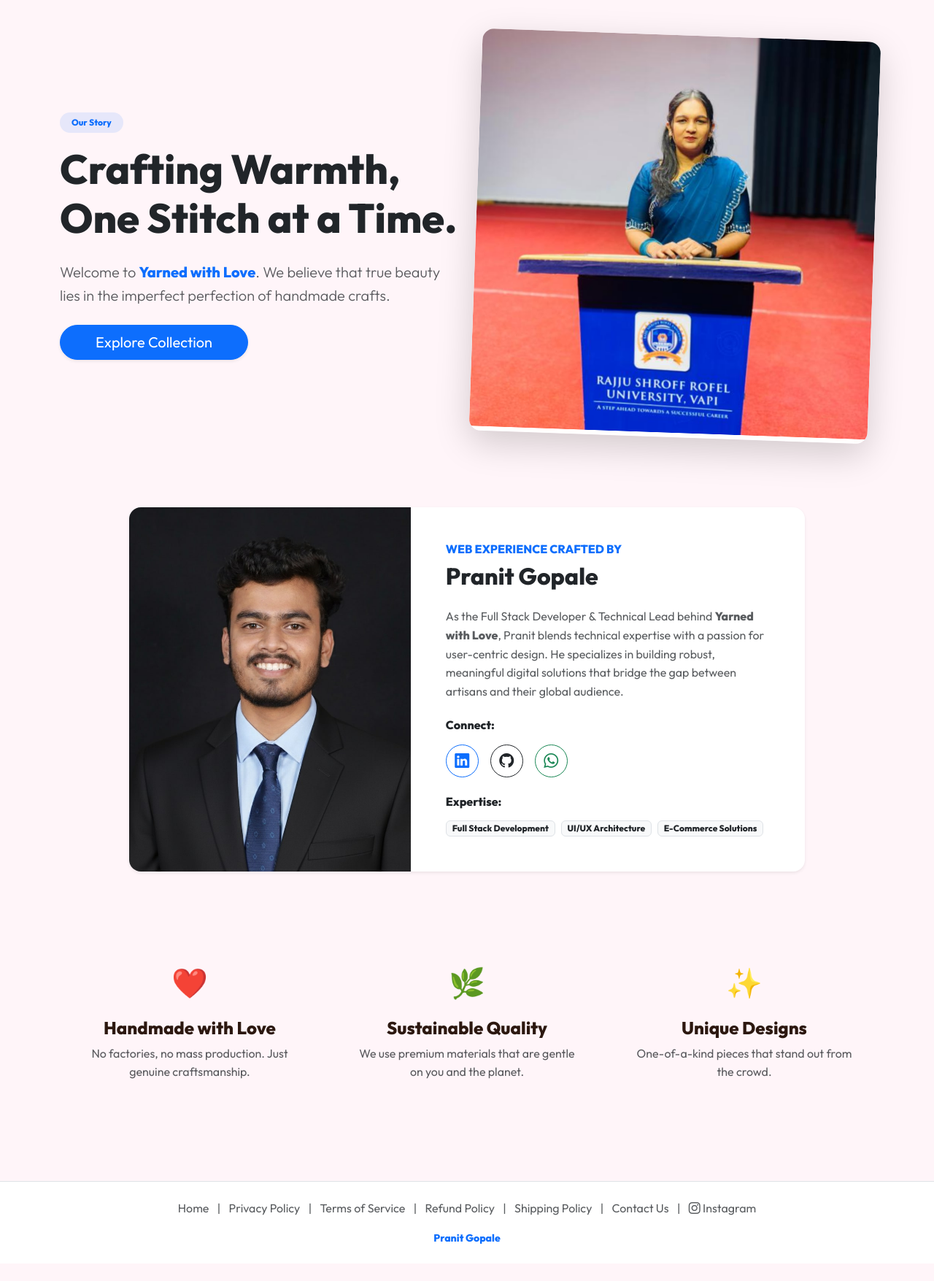
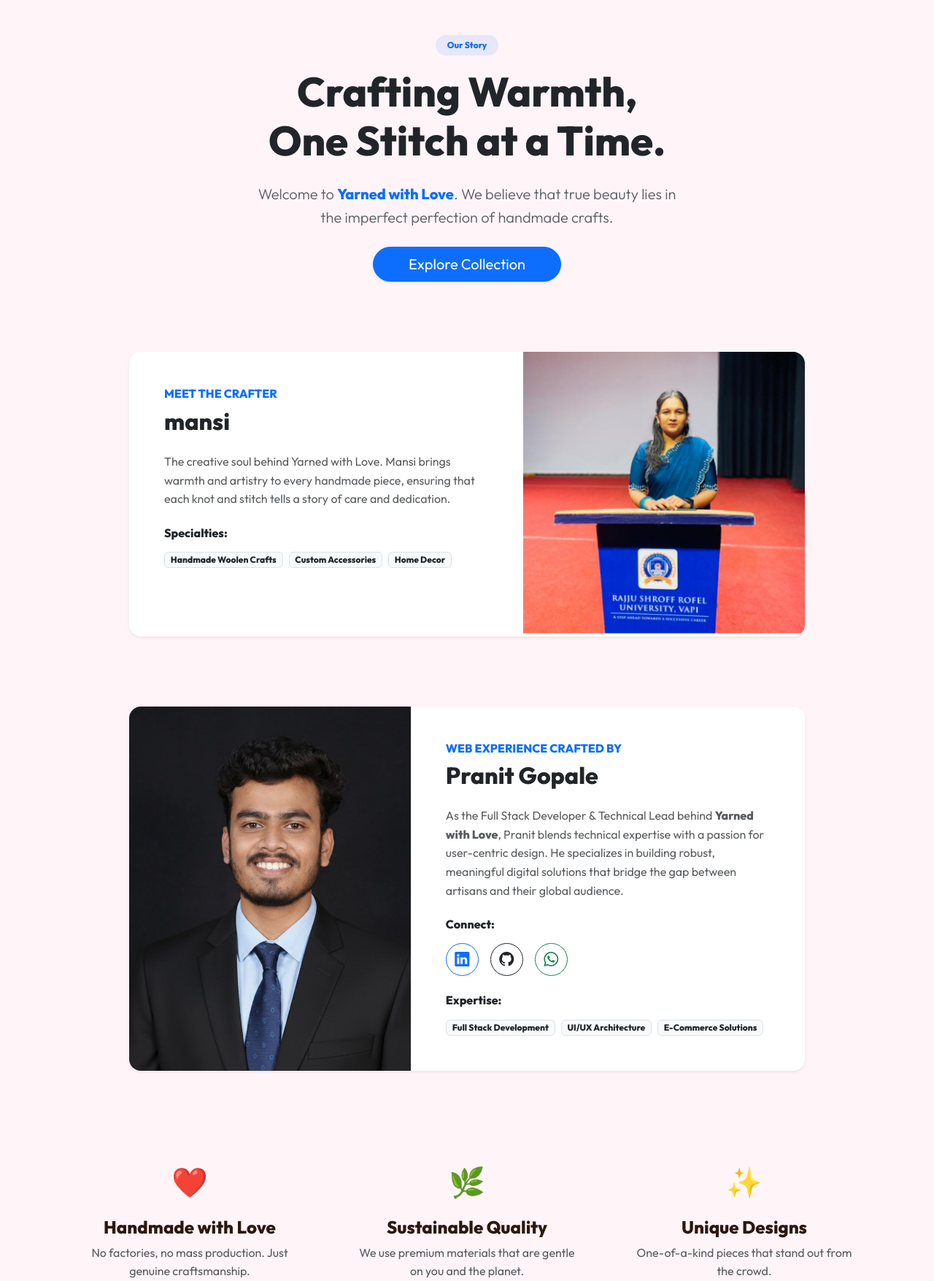
Before and after one commit to thepranit45/yarn_with_love, a Django app: page /about/ in a window 1280 px wide. Shown: the part 76-1831 px from the top of the page at 73% size. Before the commit the page ends 1780 px from the top, so only its background shows below. Run offline with Django 4.2, Linux system fonts and the light colour scheme; data comes from the database, SQL or seed files in the repository; both versions use the stored data as it was after the commit; some web fonts are replaced.

Commit message:
ABout Us Updated

```diff
--- a/templates/store/about_us.html
+++ b/templates/store/about_us.html
@@ -5,32 +5,70 @@
 {% block content %}
 <div class="container py-5">
     <!-- Hero Section -->
-    <div class="row align-items-center mb-5">
-        <div class="col-lg-6 text-center text-lg-start mb-4 mb-lg-0">
+    <!-- Hero Section -->
+    <div class="row align-items-center mb-5 justify-content-center">
+        <div class="col-lg-8 text-center mb-4 mb-lg-0">
             <span class="badge bg-primary bg-opacity-10 text-primary rounded-pill px-3 py-2 mb-3">Our Story</span>
             <h1 class="display-4 fw-bold text-dark mb-4">Crafting Warmth,<br>One Stitch at a Time.</h1>
-            <p class="lead text-muted mb-4">
+            <p class="lead text-muted mb-4 mx-auto" style="max-width: 600px;">
                 Welcome to <span class="fw-bold text-primary">Yarned with Love</span>. We believe that true beauty lies
                 in the imperfect perfection of handmade crafts.
             </p>
-            <div class="d-flex gap-3 justify-content-center justify-content-lg-start">
+            <div class="d-flex gap-3 justify-content-center">
                 <a href="{% url 'product_list' %}" class="btn btn-primary rounded-pill px-5 btn-lg shadow-sm">Explore
                     Collection</a>
             </div>
         </div>
-        <div class="col-lg-6">
-            <div class="position-relative">
-                <div class="bg-primary bg-opacity-10 rounded-circle position-absolute top-50 start-50 translate-middle"
-                    style="width: 400px; height: 400px; z-index: -1;"></div>
-                {% if artisan and artisan.profile_image %}
-                <img src="{{ artisan.profile_image.url }}" alt="{{ artisan.get_display_name }}"
-                    class="img-fluid rounded-4 shadow-lg rotate-hover" style="transform: rotate(2deg);">
-                {% else %}
-                <div class="bg-white rounded-4 shadow-lg p-5 text-center"
-                    style="transform: rotate(2deg); min-height: 400px; display: flex; align-items: center; justify-content: center;">
-                    <span class="display-1">🧶</span>
+    </div>
+
+
+    <!-- Meet the Artisan -->
+    <div class="row justify-content-center py-5">
+        <div class="col-lg-10">
+            <div class="card border-0 shadow-sm rounded-4 overflow-hidden bg-white">
+                <div class="row g-0 flex-md-row-reverse">
+                    <div class="col-md-5 bg-light d-flex align-items-center justify-content-center"
+                        style="min-height: 300px;">
+                        {% if artisan and artisan.profile_image %}
+                        <img src="{{ artisan.profile_image.url }}" class="img-fluid object-fit-cover h-100 w-100"
+                            alt="{{ artisan.get_display_name }}" style="min-height: 300px;">
+                        {% else %}
+                        <div class="text-center p-5">
+                            <span class="display-1">🧶</span>
+                        </div>
+                        {% endif %}
+                    </div>
+                    <div class="col-md-7">
+                        <div class="card-body p-5">
+                            <h6 class="text-uppercase text-primary fw-bold mb-2 ls-2">Meet the Crafter</h6>
+                            <h2 class="fw-bold mb-4">
+                                {% if artisan %}
+                                {{ artisan.get_display_name }}
+                                {% else %}
+                                Mansi
+                                {% endif %}
+                            </h2>
+                            <p class="text-muted leading-relaxed">
+                                {% if artisan and artisan.bio %}
+                                {{ artisan.bio }}
+                                {% else %}
+                                Passionate about creating beautiful, handmade pieces that add a touch of warmth to your
+                                life.
+                                Every item is crafted with love and attention to detail.
+                                {% endif %}
+                            </p>
+
+                            <div class="mt-4">
+                                <h6 class="fw-bold mb-3">Specialties:</h6>
+                                <div class="d-flex gap-2 flex-wrap">
+                                    <span class="badge bg-light text-dark border">Handmade Woolen Crafts</span>
+                                    <span class="badge bg-light text-dark border">Custom Accessories</span>
+                                    <span class="badge bg-light text-dark border">Home Decor</span>
+                                </div>
+                            </div>
+                        </div>
+                    </div>
                 </div>
-                {% endif %}
             </div>
         </div>
     </div>
@@ -91,6 +129,9 @@
         </div>
     </div>
 
+
+
+
     <!-- Values -->
     <div class="row g-4 py-5 text-center">
         <div class="col-md-4">
@@ -99,6 +140,7 @@
                 <h4 class="fw-bold">Handmade with Love</h4>
                 <p class="text-muted">No factories, no mass production. Just genuine craftsmanship.</p>
             </div>
+
         </div>
         <div class="col-md-4">
             <div class="p-4">
```
Also changed, not shown: scripts/update_mansi_profile.py (added, +40 -0 lines), db.sqlite3.
